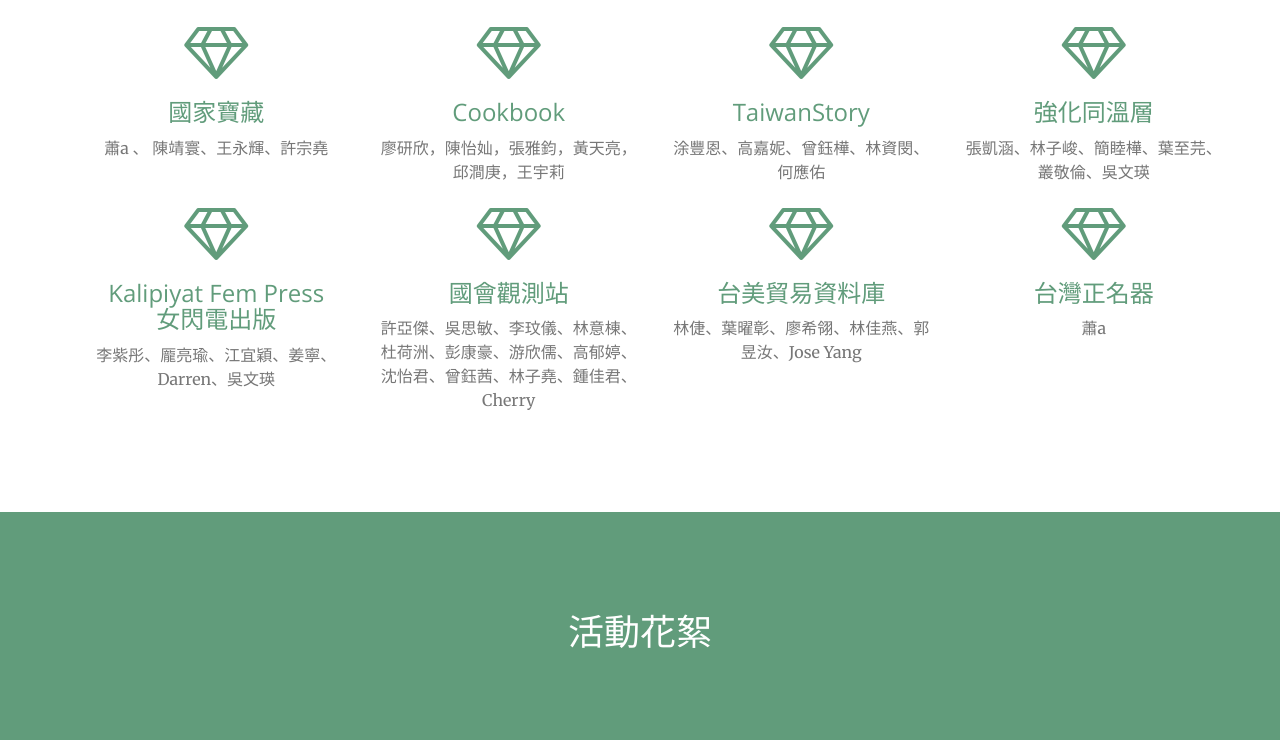
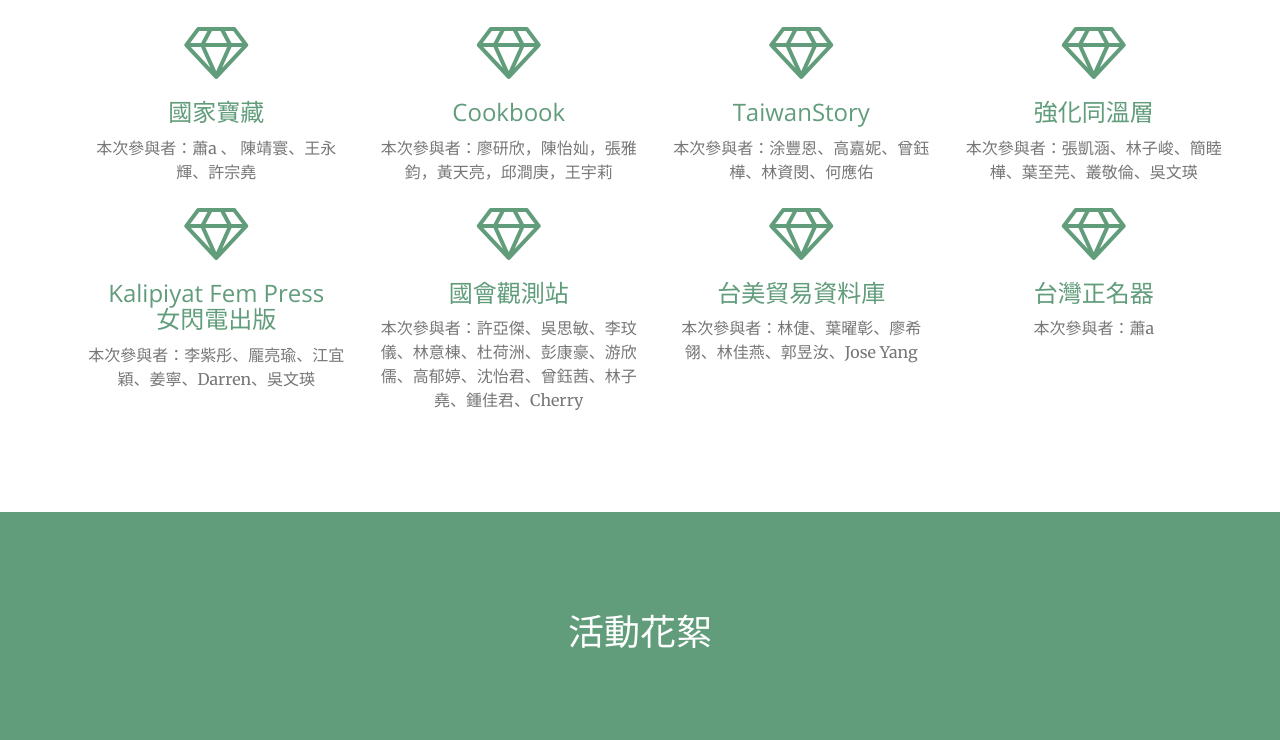
Before and after one commit to otd4tw/otd4tw.github.io, a website: page index.html in a window 1280 px wide. Shown: the part 9696-10436 px from the top of the page. Drawn offline with nearby package versions, Linux system fonts and the light colour scheme.

Commit message:
更新各專案參與者
各專案參與者加上「本次參與者：」，因為橫跨幾屆的參與者應該有更多。

```diff
--- a/index.html
+++ b/index.html
@@ -312,56 +312,56 @@
                     <div class="service-box">
                          <i class="fa fa-4x fa-diamond text-primary sr-icons"></i>
                         <h3><a href="https://github.com/national-treasures-tw/landing-page" target="_blank">國家寶藏</a></h3>
-                        <p class="text-muted">蕭a 、 陳靖寰、王永輝、許宗堯</p>
+                        <p class="text-muted">本次參與者：蕭a 、 陳靖寰、王永輝、許宗堯</p>
                     </div>
                 </div>
                 <div class="col-lg-3 col-md-6 text-center">
                     <div class="service-box">
                          <i class="fa fa-4x fa-diamond text-primary sr-icons"></i>
                         <h3><a href="https://hackmd.io/OwRgrCDMAswEYFoBscCGwHQJxwBwNVwDMBjBAUyTABMjcqAGEkVIA===?view" target="_blank">Cookbook</a></h3>
-                        <p class="text-muted">廖研欣，陳怡奾，張雅鈞，黃天亮，邱澗庚，王宇莉</p>
+                        <p class="text-muted">本次參與者：廖研欣，陳怡奾，張雅鈞，黃天亮，邱澗庚，王宇莉</p>
                     </div>
                 </div>
                 <div class="col-lg-3 col-md-6 text-center">
                     <div class="service-box">
                          <i class="fa fa-4x fa-diamond text-primary sr-icons"></i>
                         <h3><a href="https://taiwanstoryblog.wordpress.com/" target="_blank">TaiwanStory</a></h3>
-                        <p class="text-muted">涂豐恩、高嘉妮、曾鈺樺、林資閔、何應佑</p>
+                        <p class="text-muted">本次參與者：涂豐恩、高嘉妮、曾鈺樺、林資閔、何應佑</p>
                     </div>
                 </div>
                 <div class="col-lg-3 col-md-6 text-center">
                     <div class="service-box">
                          <i class="fa fa-4x fa-diamond text-primary sr-icons"></i>
                         <h3><a href="https://vansonlin.github.io/StratosphereEnhancer/" target="_blank">強化同溫層</a></h3>
-                        <p class="text-muted">張凱涵、林子峻、簡睦樺、葉至芫、叢敬倫、吳文瑛</p>
+                        <p class="text-muted">本次參與者：張凱涵、林子峻、簡睦樺、葉至芫、叢敬倫、吳文瑛</p>
                     </div>
                 </div>
                 <div class="col-lg-3 col-md-6 text-center">
                     <div class="service-box">
                         <i class="fa fa-4x fa-diamond text-primary sr-icons"></i>
                         <h3><a href="https://hackmd.io/CwQw7ATAnAplUFoBmBmArEhwBGBjADAlGNmgrhNgIxoAmAbMEtk0A===" target="_blank">Kalipiyat Fem Press </br> 女閃電出版</a></h3>
-                        <p class="text-muted">李紫彤、龎亮瑜、江宜穎、姜寧、Darren、吳文瑛</p>
+                        <p class="text-muted">本次參與者：李紫彤、龎亮瑜、江宜穎、姜寧、Darren、吳文瑛</p>
                     </div>
                 </div>
                 <div class="col-lg-3 col-md-6 text-center">
                     <div class="service-box">
                         <i class="fa fa-4x fa-diamond text-primary sr-icons"></i>
                         <h3><a href="https://hackmd.io/BwJgjARmICYgtABgKwFNXwCxgGYDZ4BDATgHZD4dDTjDlEBmQ4RVIA==?view" target="_blank">國會觀測站</a></h3>
-                        <p class="text-muted">許亞傑、吳思敏、李玟儀、林意棟、杜荷洲、彭康豪、游欣儒、高郁婷、沈怡君、曾鈺茜、林子堯、鍾佳君、Cherry</p>
+                        <p class="text-muted">本次參與者：許亞傑、吳思敏、李玟儀、林意棟、杜荷洲、彭康豪、游欣儒、高郁婷、沈怡君、曾鈺茜、林子堯、鍾佳君、Cherry</p>
                     </div>
                 </div>
                 <div class="col-lg-3 col-md-6 text-center">
                     <div class="service-box">
                         <i class="fa fa-4x fa-diamond text-primary sr-icons"></i>
                         <h3><a href="https://docs.google.com/document/d/1mFpxZiWUKBvQ7l0hh6SmG18D_VxCfh85qRWoT8VYPWI/edit" target="_blank">台美貿易資料庫</a></h3>
-                        <p class="text-muted">林倢、葉曜彰、廖希翎、林佳燕、郭昱汝、Jose Yang</p>
+                        <p class="text-muted">本次參與者：林倢、葉曜彰、廖希翎、林佳燕、郭昱汝、Jose Yang</p>
                     </div>
                 </div>
                 <div class="col-lg-3 col-md-6 text-center">
                     <div class="service-box">
                          <i class="fa fa-4x fa-diamond text-primary sr-icons"></i>
                         <h3><a href="http://taiwan.ismycountry.org/" target="_blank">台灣正名器</a></h3>
-                        <p class="text-muted">蕭a</p>
+                        <p class="text-muted">本次參與者：蕭a</p>
                     </div>
                 </div>
 
```
